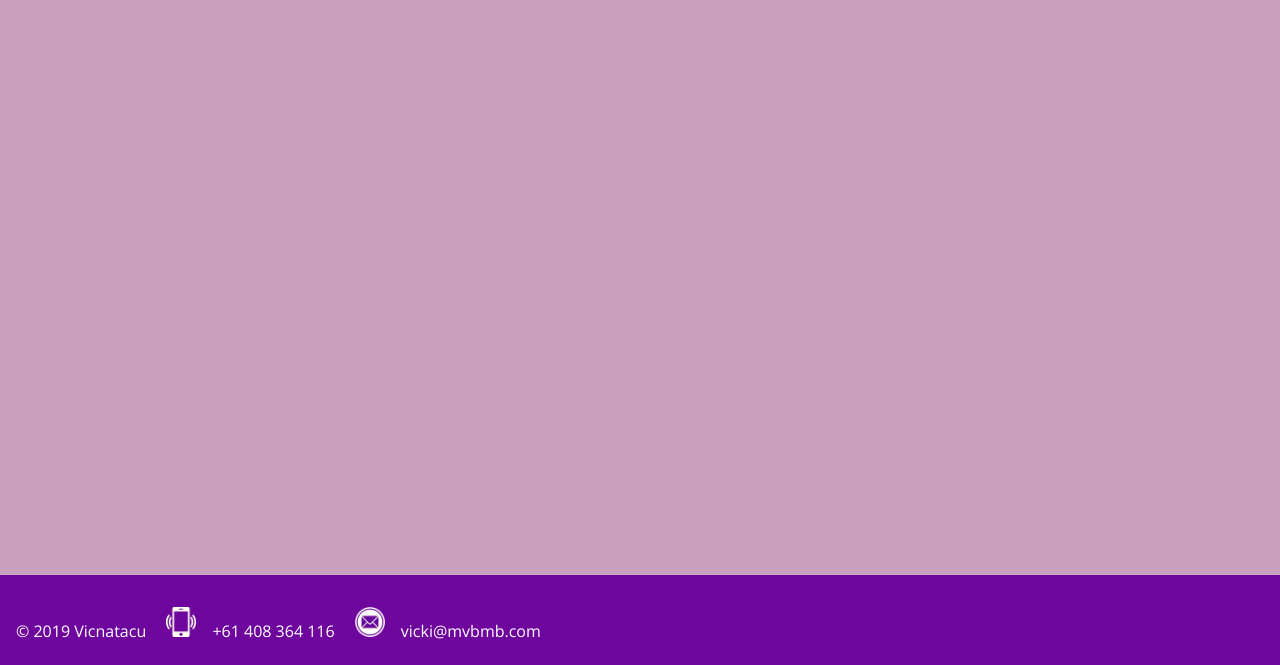
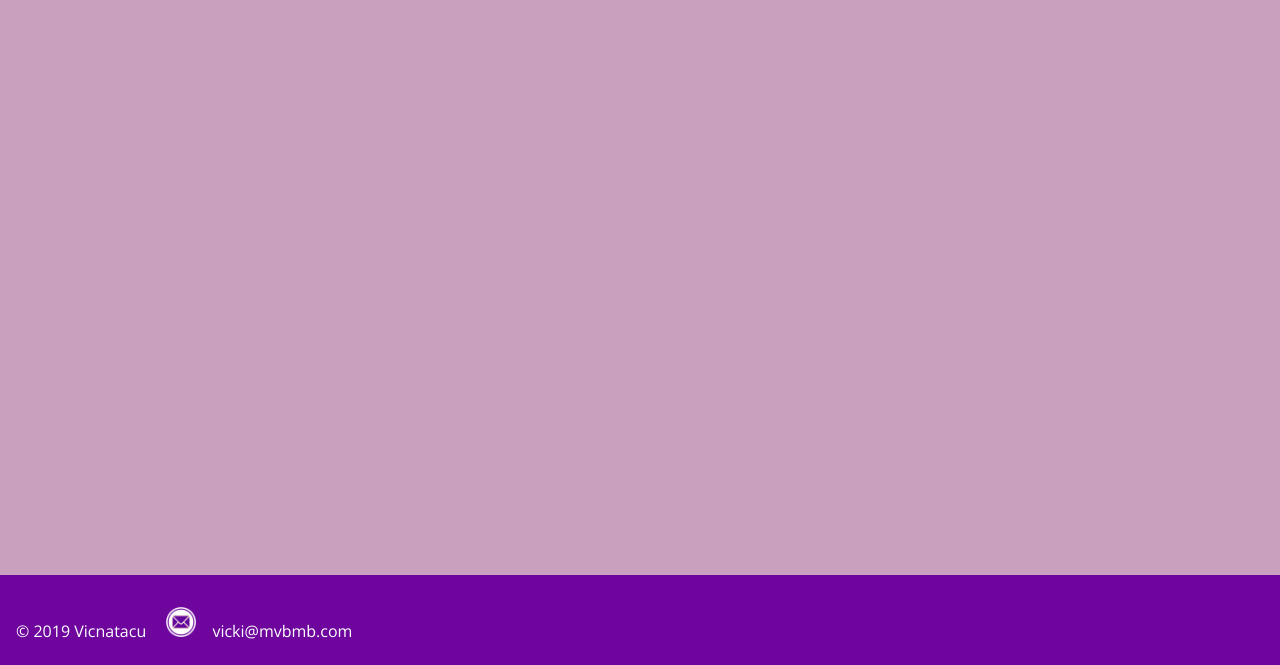
Before and after one commit to vicnatacu/ft-Portfolio, a plain HTML site: page index.html in a window 1280 px wide. Shown: the part 1303-1968 px from the top of the page. Drawn offline with nearby package versions, Linux system fonts and the light colour scheme.

Commit message:
changed footer

```diff
--- a/index.html
+++ b/index.html
@@ -136,7 +136,6 @@
 
         <footer id="footer" class="footer">
             <a>&copy; 2019 Vicnatacu</a>
-            <a><img class="footericon" src="img/cellphone.png" alt="">+61 408 364 116</a>
             <a><img class="footericon" src="img/mail-icon.png">vicki@mvbmb.com</a>
 
 
```
